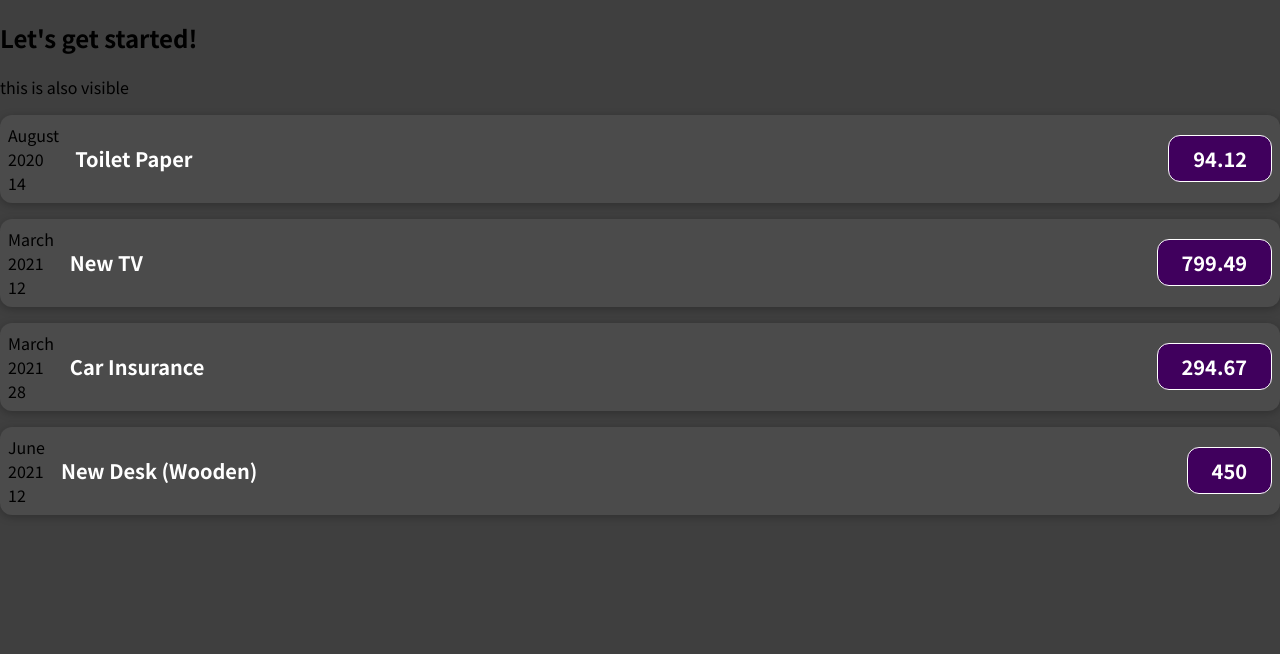
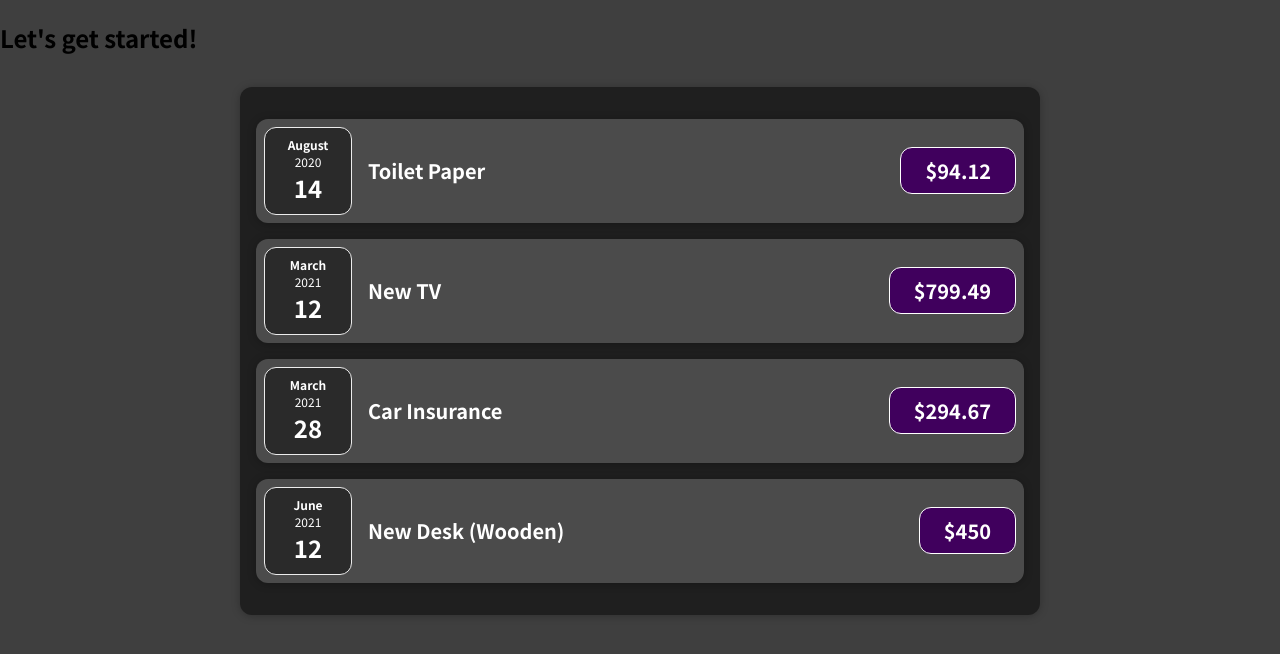
Before and after one commit to seanhellier/react-complete-guide, a React (Create React App) app: page / in a window 1280 px wide. Shown: the top 654 px of the page. Built offline with nearby package versions, Linux system fonts and the light colour scheme.

Commit message:
created components

```diff
--- a/src/App.js
+++ b/src/App.js
@@ -1,5 +1,7 @@
-import ExpenseItem from "./components/ExpenseItem";
-
+import React from "react";
+import ExpenseItem from "../src/components/Expenses/ExpenseItem";
+import Expenses from "../src/components/Expenses/Expenses";
+function App() {
 	const expenses = [
 		{
 			id: "e1",
@@ -22,31 +24,10 @@ const expenses = [
 		},
 	];
 
-function App() {
 	return (
 		<div>
 			<h2>Let's get started!</h2>
-			<p>this is also visible</p>
-			<ExpenseItem
-				title={expenses[0].title}
-				amount={expenses[0].amount}
-				date={expenses[0].date}
-			></ExpenseItem>
-			<ExpenseItem
-				title={expenses[1].title}
-				amount={expenses[1].amount}
-				date={expenses[1].date}
-			></ExpenseItem>
-			<ExpenseItem
-				title={expenses[2].title}
-				amount={expenses[2].amount}
-				date={expenses[2].date}
-			></ExpenseItem>
-			<ExpenseItem
-				title={expenses[3].title}
-				amount={expenses[3].amount}
-				date={expenses[3].date}
-			></ExpenseItem>
+			<Expenses items={expenses} />
 		</div>
 	);
 }
--- a/src/components/ExpenseItem.js
+++ /dev/null
@@ -1,23 +0,0 @@
-import "./ExpenseItem.css";
-
-function ExpenseItem(props) {
-	const month = props.date.toLocaleString("en-us", { month: "long" });
-	const day = props.date.toLocaleString("en-us", { day: "2-digit" });
-	const year = props.date.getFullYear();
-
-	return (
-		<div className="expense-item">
-			<div>
-				<div>{month}</div>
-				<div>{year}</div>
-				<div>{day}</div>
-			</div>
-			<div className="expense-item__description">
-				<h2>{props.title}</h2>
-				<div className="expense-item__price">{props.amount}</div>
-			</div>
-		</div>
-	);
-}
-
-export default ExpenseItem;
--- /dev/null
+++ b/src/components/Expenses/ExpenseDate.css
@@ -0,0 +1,26 @@
+.expense-date {
+	display: flex;
+	flex-direction: column;
+	width: 5.5rem;
+	height: 5.5rem;
+	border: 1px solid #ececec;
+	background-color: #2a2a2a;
+	color: white;
+	border-radius: 12px;
+	align-items: center;
+	justify-content: center;
+}
+
+.expense-date__month {
+	font-size: 0.75rem;
+	font-weight: bold;
+}
+
+.expense-date__year {
+	font-size: 0.75rem;
+}
+
+.expense-date__day {
+	font-size: 1.5rem;
+	font-weight: bold;
+}
--- /dev/null
+++ b/src/components/Expenses/ExpenseDate.js
@@ -0,0 +1,18 @@
+import React from "react";
+import "./ExpenseDate.css";
+
+function ExpenseDate(props) {
+	const month = props.date.toLocaleString("en-US", { month: "long" });
+	const day = props.date.toLocaleString("en-US", { day: "2-digit" });
+	const year = props.date.getFullYear();
+
+	return (
+		<div className="expense-date">
+			<div className="expense-date__month">{month}</div>
+			<div className="expense-date__year">{year}</div>
+			<div className="expense-date__day">{day}</div>
+		</div>
+	);
+}
+
+export default ExpenseDate;
--- a/src/components/ExpenseItem.css
+++ b/src/components/Expenses/ExpenseItem.css
@@ -2,10 +2,8 @@
 	display: flex;
 	justify-content: space-between;
 	align-items: center;
-	box-shadow: 0 2px 8px rgba(0, 0, 0, 0.25);
 	padding: 0.5rem;
 	margin: 1rem 0;
-	border-radius: 12px;
 	background-color: #4b4b4b;
 }
 
--- /dev/null
+++ b/src/components/Expenses/ExpenseItem.js
@@ -0,0 +1,18 @@
+import React from "react";
+import ExpenseDate from "./ExpenseDate";
+import Card from "../UI/Card";
+import "./ExpenseItem.css";
+
+function ExpenseItem(props) {
+	return (
+		<Card className="expense-item">
+			<ExpenseDate date={props.date} />
+			<div className="expense-item__description">
+				<h2>{props.title}</h2>
+				<div className="expense-item__price">${props.amount}</div>
+			</div>
+		</Card>
+	);
+}
+
+export default ExpenseItem;
--- /dev/null
+++ b/src/components/Expenses/Expenses.css
@@ -0,0 +1,9 @@
+.expenses {
+	padding: 1rem;
+	background-color: rgb(31, 31, 31);
+	margin: 2rem auto;
+	width: 50rem;
+	max-width: 95%;
+	border-radius: 12px;
+	box-shadow: 0 1px 8px rgba(0, 0, 0, 0.25);
+}
--- /dev/null
+++ b/src/components/Expenses/Expenses.js
@@ -0,0 +1,33 @@
+import React from "react";
+import ExpenseItem from "./ExpenseItem";
+import Card from "../UI/Card";
+import "./Expenses.css";
+
+function Expenses(props) {
+	return (
+		<Card className="expenses">
+			<ExpenseItem
+				title={props.items[0].title}
+				amount={props.items[0].amount}
+				date={props.items[0].date}
+			/>
+			<ExpenseItem
+				title={props.items[1].title}
+				amount={props.items[1].amount}
+				date={props.items[1].date}
+			/>
+			<ExpenseItem
+				title={props.items[2].title}
+				amount={props.items[2].amount}
+				date={props.items[2].date}
+			/>
+			<ExpenseItem
+				title={props.items[3].title}
+				amount={props.items[3].amount}
+				date={props.items[3].date}
+			/>
+		</Card>
+	);
+}
+
+export default Expenses;
--- /dev/null
+++ b/src/components/UI/Card.css
@@ -0,0 +1,4 @@
+.card {
+	border-radius: 12px;
+	box-shadow: 0 1px 8px rgba(0, 0, 0, 0.25);
+}
--- /dev/null
+++ b/src/components/UI/Card.js
@@ -0,0 +1,9 @@
+import React from "react";
+import "./Card.css";
+
+function Card(props) {
+	const classes = "card " + props.className;
+	return <div className={classes}>{props.children}</div>;
+}
+
+export default Card;
```
Also changed, not shown: 1 other file (tests, documents, lock files or other folders). Lines whose indentation alone changed are shown as unchanged.
